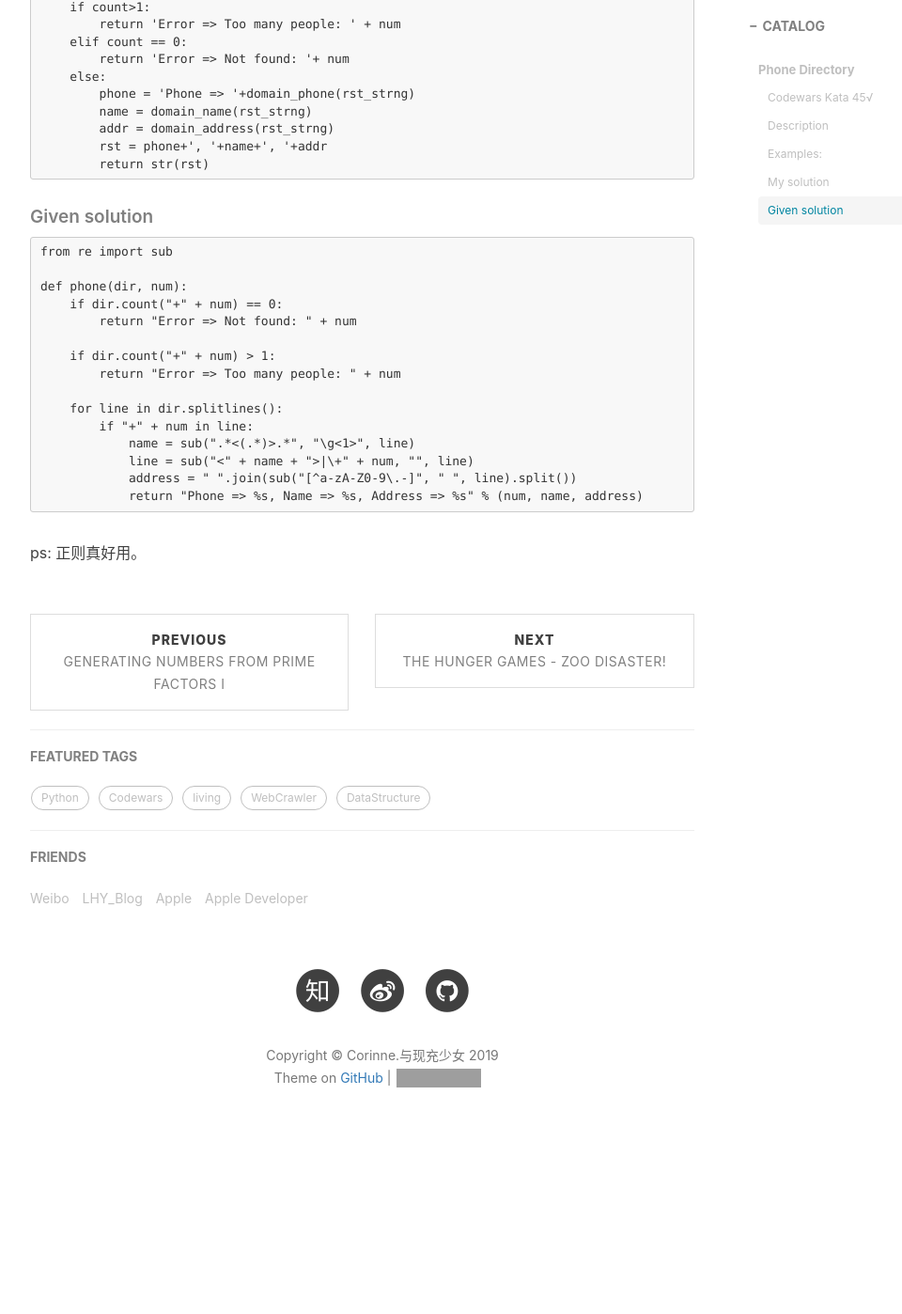
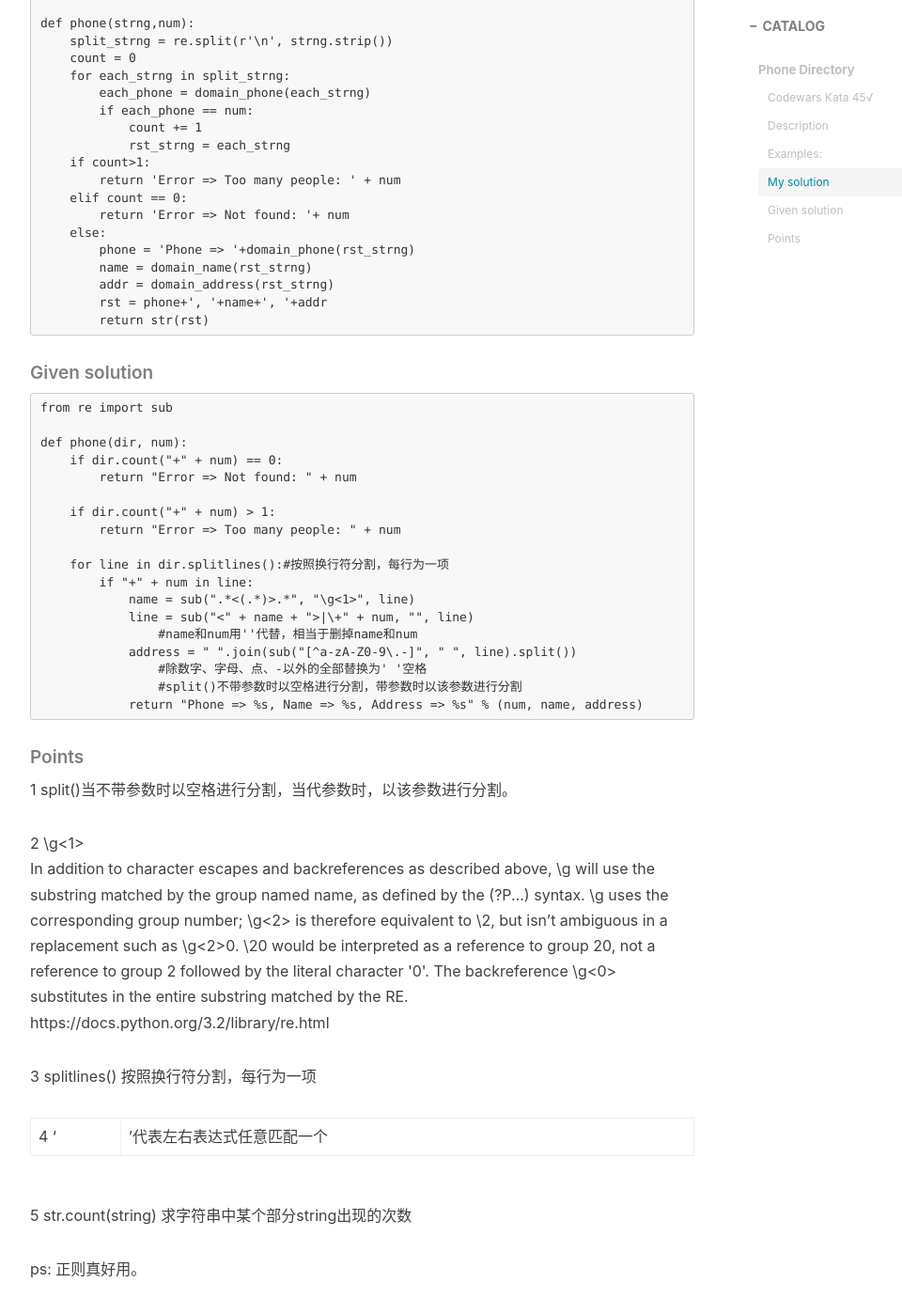
Before and after one commit to huiyanglu/huiyanglu.github.io, a Jekyll site: the page built from _posts/2018-11-05-Codewars-5kyu_phone.md, in a window 1280 px wide and 1400 px high, scrolled down 2378 px. Shown: the whole window at 94% size, without its empty margins (233-1193 px from the left). Built offline with Jekyll 4.4.1, drawn with Linux system fonts in a browser that asks for light colours; nearby versions of some CDN libraries; comment, search, counter and statistics services are not loaded; before the commit the page ends 3629 px from its top, so only the background shows below that; some of the changed text lies outside the part shown; grey boxes are pictures that could not be loaded.

Commit message:
Update 2018-11-05-Codewars-5kyu_phone.md

```diff
--- a/_posts/2018-11-05-Codewars-5kyu_phone.md
+++ b/_posts/2018-11-05-Codewars-5kyu_phone.md
@@ -13,6 +13,11 @@ tags:
 # Phone Directory
 #### Codewars Kata 45√
 ##### Description
+https://www.codewars.com/kata/566584e3309db1b17d000027/solutions/python
+-简述：本题给定通讯录里的一些信息，包括人名、电话号码、地址。要求查找到所需的电话号码对应的人名和地址，考虑不止一人或未找到的情况。
+-思路：运用正则表达式，分类讨论。
+-难点：1 通讯录里的格式有些不一样的，要考虑周全。
+
 John keeps a backup of his old personal phone book as a text file. On each line of the file he can find the phone number (formated as +X-abc-def-ghij where X stands for one or two digits), the corresponding name between < and > and the address.
 
 Unfortunately everything is mixed, things are not always in the same order, lines are cluttered with non-alpha-numeric characters.
@@ -101,11 +106,27 @@ Codewars stdout doesn't print part of a string when between < and >
         if dir.count("+" + num) > 1:
             return "Error => Too many people: " + num
 
-        for line in dir.splitlines():
+        for line in dir.splitlines():#按照换行符分割，每行为一项
             if "+" + num in line:
                 name = sub(".*<(.*)>.*", "\g<1>", line)
                 line = sub("<" + name + ">|\+" + num, "", line)
+                    #name和num用''代替，相当于删掉name和num
                 address = " ".join(sub("[^a-zA-Z0-9\.-]", " ", line).split())
+                    #除数字、字母、点、-以外的全部替换为' '空格
+                    #split()不带参数时以空格进行分割，带参数时以该参数进行分割
                 return "Phone => %s, Name => %s, Address => %s" % (num, name, address)
 
+##### Points
+1 split()当不带参数时以空格进行分割，当代参数时，以该参数进行分割。
+
+2 \g<1>
+In addition to character escapes and backreferences as described above, \g<name> will use the substring matched by the group named name, as defined by the (?P<name>...) syntax. \g<number> uses the corresponding group number; \g<2> is therefore equivalent to \2, but isn’t ambiguous in a replacement such as \g<2>0. \20 would be interpreted as a reference to group 20, not a reference to group 2 followed by the literal character '0'. The backreference \g<0> substitutes in the entire substring matched by the RE.
+https://docs.python.org/3.2/library/re.html
+
+3 splitlines() 按照换行符分割，每行为一项
+
+4 ‘|’代表左右表达式任意匹配一个
+
+5 str.count(string) 求字符串中某个部分string出现的次数
+
 ps: 正则真好用。
```
